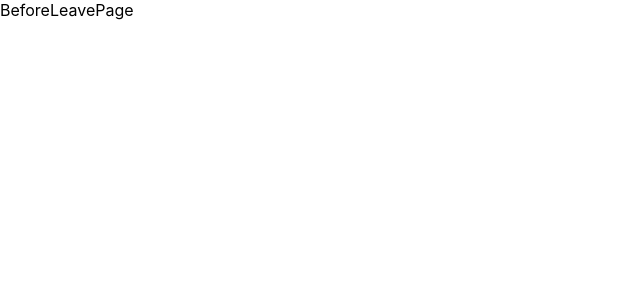
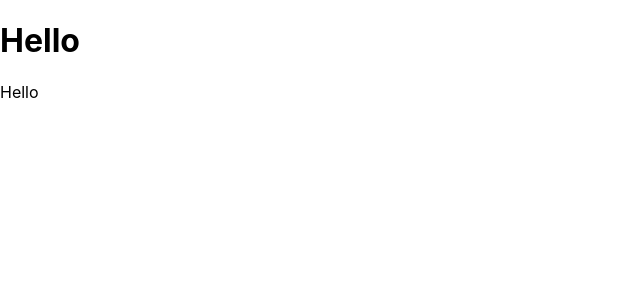
Before and after one commit to skiende74/react-hooks, a React (Create React App) app: page / in a window 1280 px wide. Shown: the top 300 px of the page, without its empty margins (0-640 px from the left). Built offline with nearby package versions, Linux system fonts and the light colour scheme.

Commit message:
feat: useFadeIn

```diff
--- a/src/App.js
+++ b/src/App.js
@@ -1,9 +1,9 @@
-import BeforeLeavePage from "./usecase/BeforeLeavePage";
+import FadeInPage from "./usecase/FadeInPage";
 
 function App() {
   return (
     <div className="app">
-      <BeforeLeavePage />
+      <FadeInPage />
     </div>
   );
 }
--- a/src/usecase/BeforeLeavePage.js
+++ b/src/usecase/BeforeLeavePage.js
@@ -1,4 +1,4 @@
-import React, { useEffect } from "react";
+import React from "react";
 import useBeforeLeave from "../hooks/useBeforeLeave";
 
 const BeforeLeavePage = () => {
--- /dev/null
+++ b/src/usecase/FadeInPage.js
@@ -0,0 +1,30 @@
+import React, { useEffect, useRef } from "react";
+
+const useFadeIn = (duration = 1, delay = 0) => {
+  const element = useRef();
+  useEffect(() => {
+    if (element.current === undefined) return;
+    const { current } = element;
+    const styleBefore = { ...current.style };
+    current.style.transition = `opacity ${duration}s ease-in-out ${delay}s`;
+    current.style.opacity = 1;
+    return () => {
+      current.style = styleBefore;
+    };
+  }, []);
+  return { ref: element, style: { opacity: 0 } };
+};
+
+const FadeInPage = () => {
+  const fadeInH1 = useFadeIn();
+  const fadeInP = useFadeIn(5, 5);
+
+  return (
+    <div>
+      <h1 {...fadeInH1}>Hello</h1>
+      <p {...fadeInP}>Hello</p>
+    </div>
+  );
+};
+
+export default FadeInPage;
```
Also changed, not shown: src/README.md.
